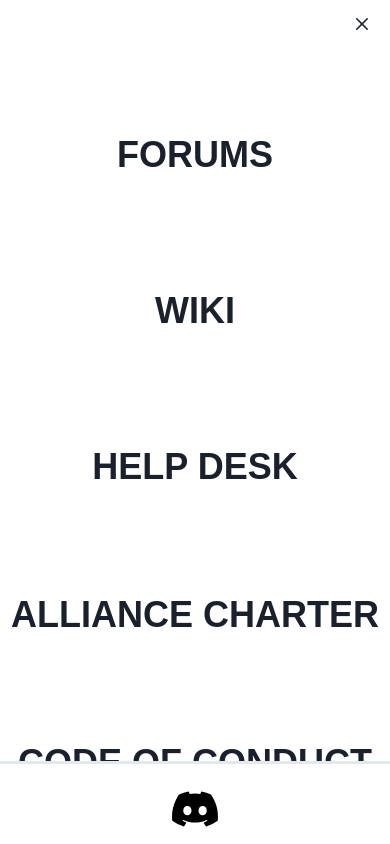
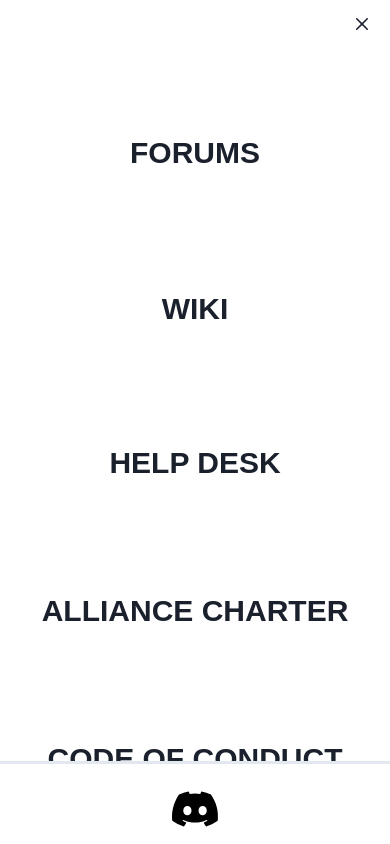
Before and after one commit to otakuweebster/aoinations, a React (Create React App) app: page / in a window 390 px wide. Both pictures are taken after a click on the button 276 px from the left and 106 px from the top of the page. Shown: the top 844 px of the page. Built offline with nearby package versions, Linux system fonts and the light colour scheme.

Commit message:
Fixed some mobile issues in regards of the width constraints for some mobile phone resolutions

```diff
--- a/public/index.html
+++ b/public/index.html
@@ -7,7 +7,7 @@
     <meta name="theme-color" content="#000000" />
     <meta
       name="description"
-      content="Web site created using create-react-app"
+      content="Alliance of Independent Nations"
     />
     <link rel="apple-touch-icon" href="%PUBLIC_URL%/logo192.png" />
     <!--
--- a/src/Components/DisplayContentMobile.js
+++ b/src/Components/DisplayContentMobile.js
@@ -75,26 +75,26 @@ function DisplayContentMobile()
                                 <DrawerBody>
                                     <VStack mt={'50px'} p='20px'>
                                             <Button variant="unstyled" size="lg" my={'50px'} colorScheme='black' onClick={() => {window.open('https://forums.aoinations.com/', '_blank');}}>
-                                                <Text as='b' fontSize='4xl'>FORUMS</Text>
+                                                <Text as='b' fontSize='3xl'>FORUMS</Text>
                                             </Button>
                                             <Button variant="unstyled" size="lg" my={'50px'} colorScheme='black'  onClick={() => {window.open('https://aoin.miraheze.org/wiki/Main_Page', '_blank');}}>
-                                                <Text as='b' fontSize='4xl'>WIKI</Text>
+                                                <Text as='b' fontSize='3xl'>WIKI</Text>
                                             </Button>
 
                                             <Button variant="unstyled" my={'50px'} colorScheme='black' onClick={() => {window.open('https://www.aoinations.com/forums/viewforum.php?f=36', '_blank');}}>
-                                                <Text as='b' fontSize='4xl'>HELP DESK</Text>
+                                                <Text as='b' fontSize='3xl'>HELP DESK</Text>
                                             </Button>
 
                                             <Button variant="unstyled"  my={'50px'} colorScheme='black' onClick={() => {window.open('https://aoin.miraheze.org/wiki/Alliance_Charter', '_blank');}}>
-                                                <Text as='b' fontSize='4xl'>ALLIANCE CHARTER</Text>
+                                                <Text as='b' fontSize='3xl'>ALLIANCE CHARTER</Text>
                                             </Button>
 
                                             <Button variant="unstyled"  my={'50px'} colorScheme='black' onClick={() => {window.open('https://aoin.miraheze.org/wiki/Article_4_of_the_Alliance_Charter', '_blank');}}>
-                                                <Text as='b' fontSize='4xl'>CODE OF CONDUCT</Text>
+                                                <Text as='b' fontSize='3xl'>CODE OF CONDUCT</Text>
                                             </Button>
 
                                             <Button p='20px' variant="solid" my={'50px'}backgroundColor={'#299ab6'} color={'white'} size="6xl" onClick={() => {window.open('https://www.aoinations.com/forums/viewforum.php?f=14', '_blank');}}>
-                                                <Text as='b' fontSize='4xl'>APPLY</Text>
+                                                <Text as='b' fontSize='3xl'>APPLY</Text>
                                             </Button>
                                     </VStack>
                                 </DrawerBody>
@@ -115,16 +115,16 @@ function DisplayContentMobile()
                 {/* FOR TEXT */}
                 <Flex height={'500px'}  mt={'50px'} width='100%'>
                     <VStack maxWidth='100%' spacing={0}>
-                        <Text fontSize='2xl' color='white' as='' m={0} p={0}>
+                        <Text fontSize='md' color='white' as='' m={0} p={0}>
                                     WELCOME TO
                             </Text>
-                            <Text fontSize='5xl' color='white' as='b'>
+                            <Text fontSize='4xl' color='white' as='b'>
                                     ALLIANCE OF
                             </Text>
-                            <Text fontSize='5xl' color='white' as='b'>
+                            <Text fontSize='4xl' color='white' as='b'>
                                     INDEPENDENT
                             </Text>
-                            <Text fontSize='5xl' color='white' as='b'>
+                            <Text fontSize='4xl' color='white' as='b'>
 
                                     NATIONS
 
```
